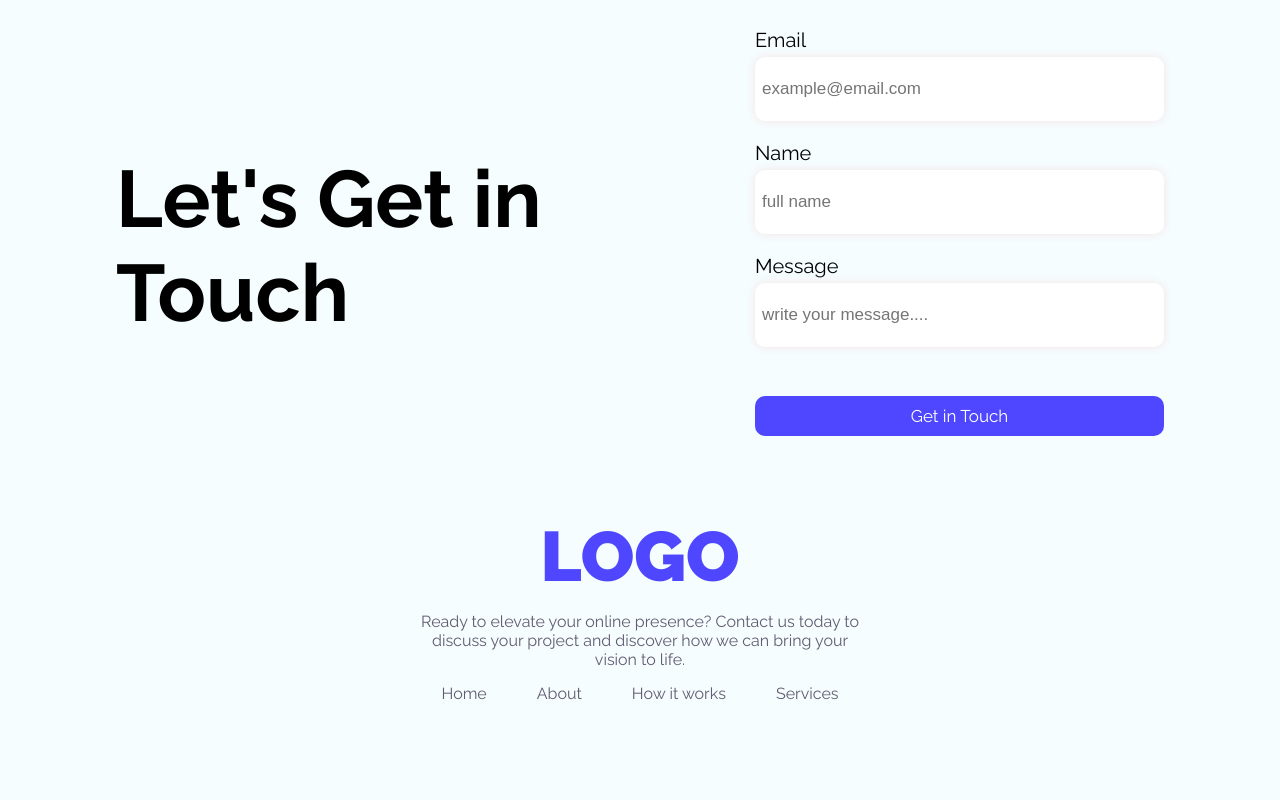
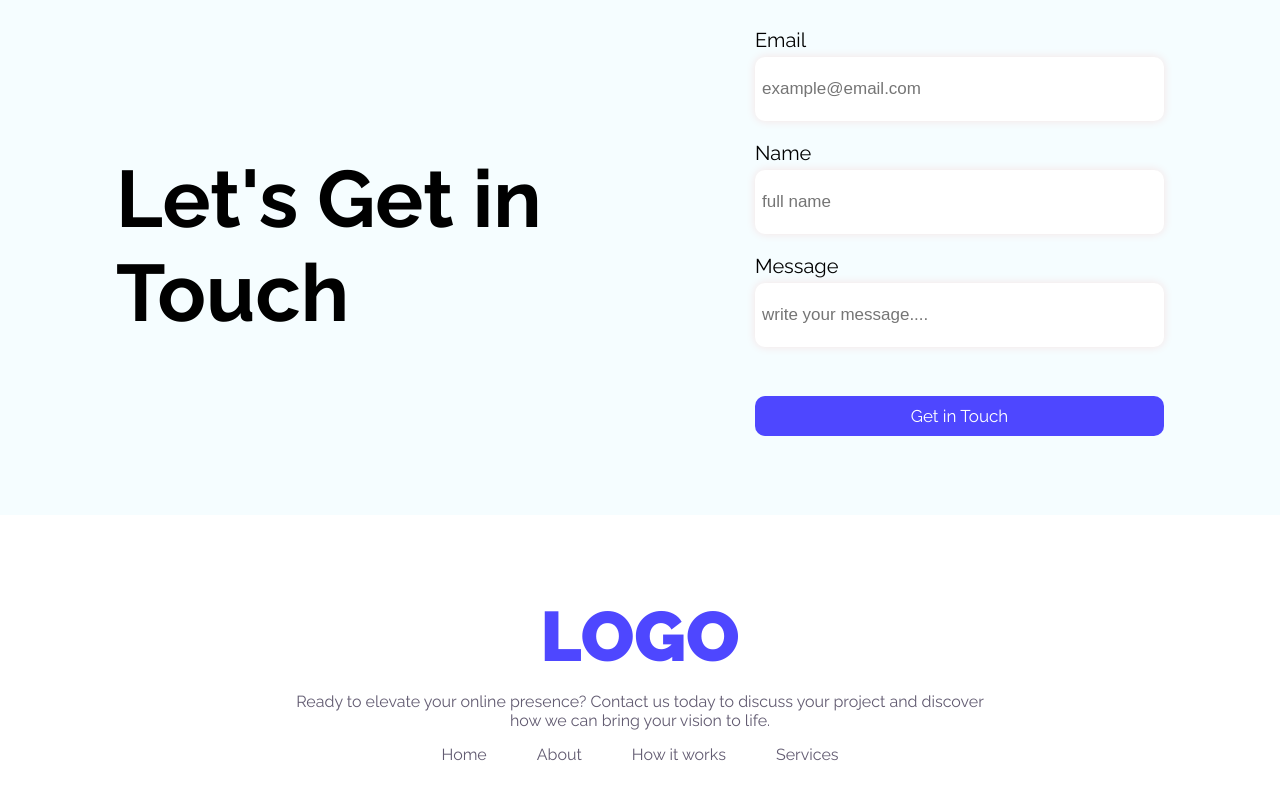
Before and after one commit to MuhammadBappy/assignment-one, a plain HTML site: page index.html in a window 1280 px wide. Shown: the part 2612-3412 px from the top of the page. Before the commit the page ends 3365 px from the top, so only its background shows below. Drawn offline with Linux system fonts and the light colour scheme.

Commit message:
fixed some margin and padding after revision

```diff
--- a/CSS/style.css
+++ b/CSS/style.css
@@ -314,11 +314,13 @@ font div input , .email, .name, .message{
 }
 
 footer{
-    margin: 50px 116px;
+    background-color: white;
+    margin: 50px 0 0;
     text-align: center;
 }
 
 .ftr-logo h1{
+    padding-top: 80px;
     font-size: 70px;
     font-weight: 900;
     color: #4E47FF;
@@ -334,6 +336,7 @@ footer{
 }
 
 .ftr-navbar{
+    padding-bottom: 70px;
     margin-top: 10px;
     display: flex;
     justify-content: center;
```
